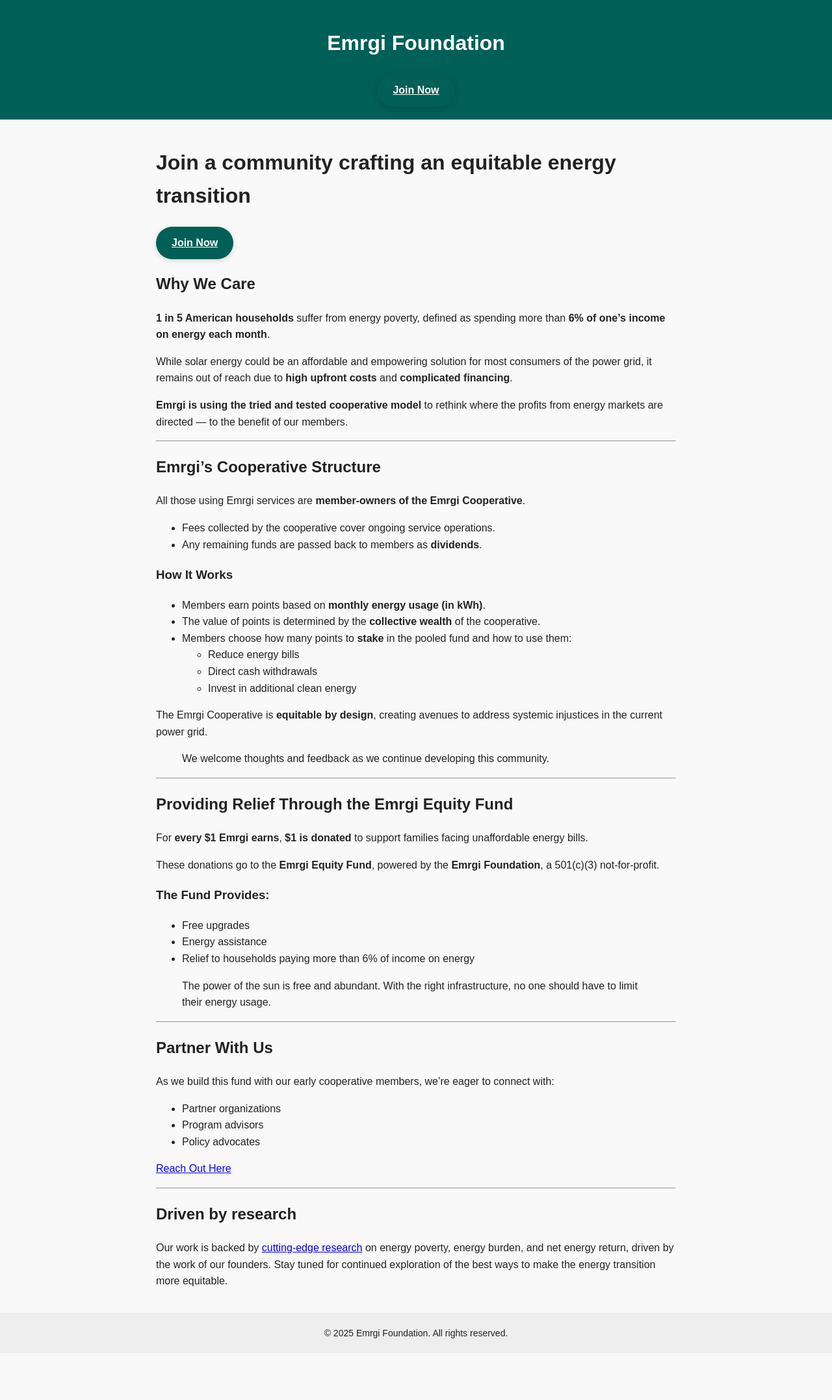
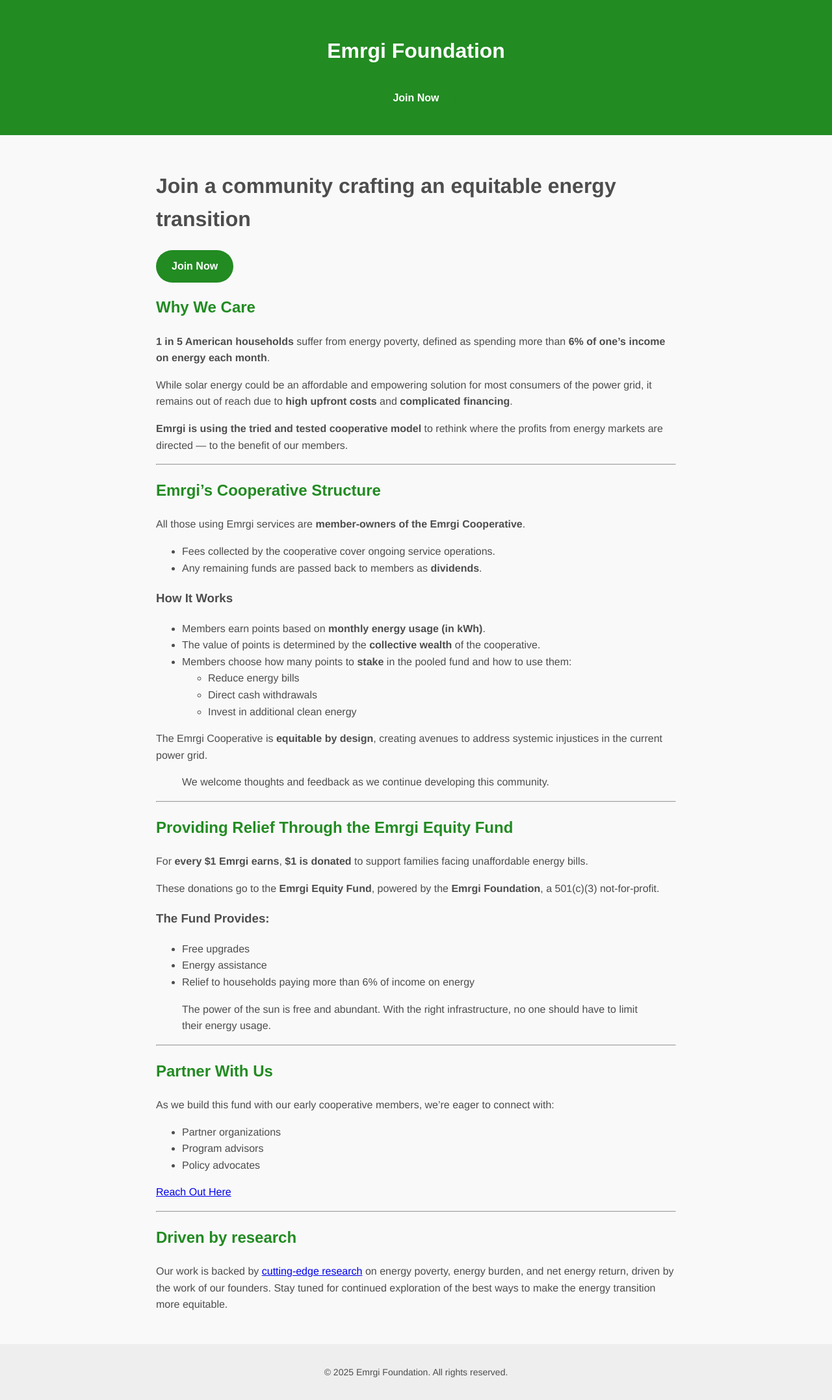
Before and after one commit to emergi-foundation/emergi-foundation.github.io, a Jekyll site: the page built from index.md, in a window 1280 px wide. Shown: the whole page at 65% size. Built offline with Jekyll 4.4.1, drawn with Linux system fonts in a browser that asks for light colours; before the commit the page ends 2083 px from its top, so only the background shows below that.

Commit message:
Update style.css
Signed-off-by: Eric Scheier <eric@scheier.org>

```diff
--- a/assets/css/style.css
+++ b/assets/css/style.css
@@ -1,62 +1,78 @@
-/* Typography */
+/* Root variables */
+:root {
+  --primary: #228b22;
+  --dark-gray: #4d4d4d;
+  --light-gray: #9e9e9e;
+  --font-header: 'Montserrat', 'Century Gothic', sans-serif;
+  --font-body: 'Nunito', 'Helvetica', 'Arial', sans-serif;
+  --font-accent: 'Montserrat Light', 'Century Gothic', sans-serif;
+  --bg-color: #f9f9f9;
+}
+
+/* Global styles */
 body {
-  font-family: 'Arial', 'Helvetica', sans-serif;
-  background-color: #f9f9f9;
-  color: #222222;
+  font-family: var(--font-body);
+  background-color: var(--bg-color);
+  color: var(--dark-gray);
+  margin: 0;
   line-height: 1.6;
-  margin: 0;
 }
 
 /* Header */
 .page-header {
-  background-color: #005f56;
-  color: #ffffff;
-  padding: 20px 0;
+  background-color: var(--primary);
+  color: white;
+  padding: 2rem 1rem;
   text-align: center;
+  font-family: var(--font-header);
 }
 
 /* Buttons */
 .button {
   display: inline-block;
-  background-color: #005F56; /* Emrgi teal */
+  background-color: var(--primary);
   color: white;
   padding: 0.75rem 1.5rem;
+  border-radius: 100px;
   font-weight: 600;
-  border-radius: 100px; /* pill shape */
   font-size: 1rem;
+  text-decoration: none;
   text-align: center;
-  border: none;
-  box-shadow: 0 2px 8px rgba(0,0,0,0.15);
   transition: background-color 0.3s ease;
+  font-family: var(--font-header);
 }
 
 .button:hover {
-  background-color: #007F73; /* lighter teal on hover */
-  text-decoration: none;
-  color: white;
+  background-color: #1e7e1e;
 }
 
-
-/* Sections */
+/* Content layout */
 .content {
+  padding: 2rem 1rem;
   max-width: 800px;
   margin: auto;
-  padding: 20px;
+  font-family: var(--font-body);
+}
+
+.content h2 {
+  color: var(--primary);
+  font-family: var(--font-header);
 }
 
 /* Callout Boxes */
 .callout {
-  background-color: #d9f0ef;
-  border-left: 5px solid #00a694;
-  padding: 15px;
-  margin: 20px 0;
+  background-color: var(--light-gray);
+  border-left: 5px solid var(--primary);
+  padding: 1rem;
+  margin: 1.5rem 0;
+  font-family: var(--font-body);
 }
 
 /* Footer */
 .page-footer {
+  text-align: center;
+  padding: 2rem 1rem;
   background-color: #eeeeee;
-  color: #222222;
-  padding: 20px 0;
-  text-align: center;
+  color: var(--dark-gray);
   font-size: 0.875rem;
 }
```
